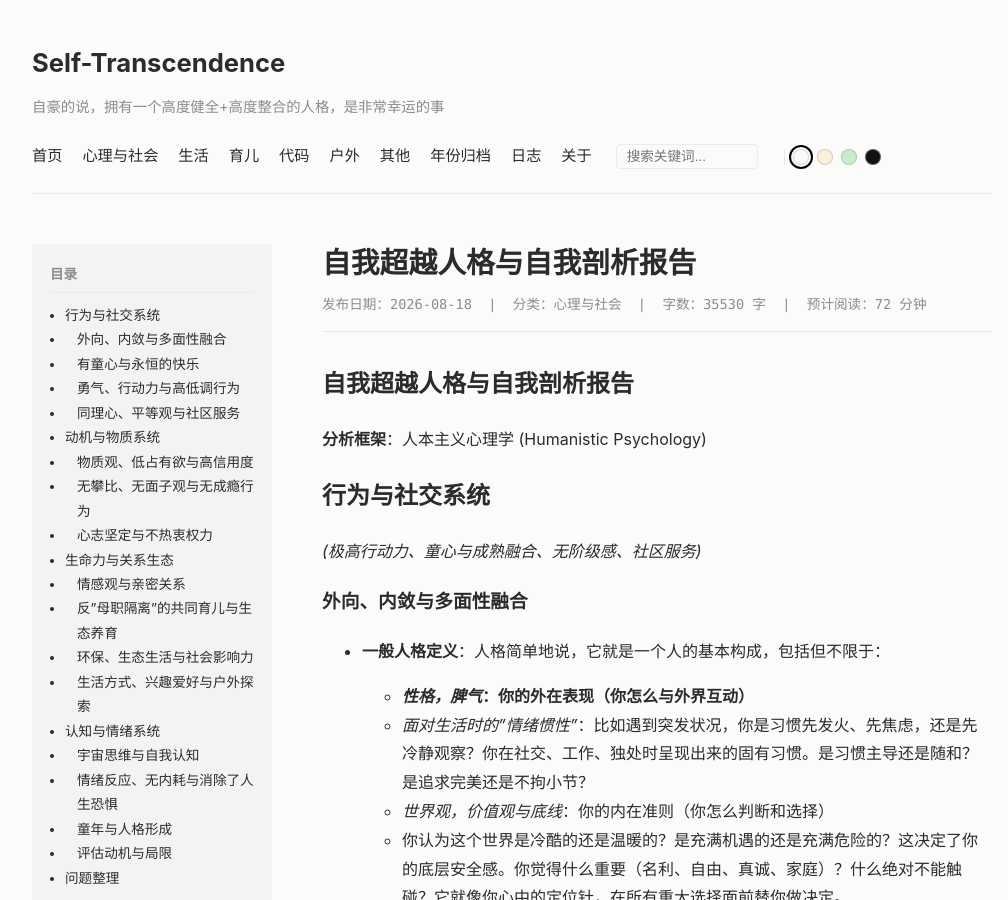
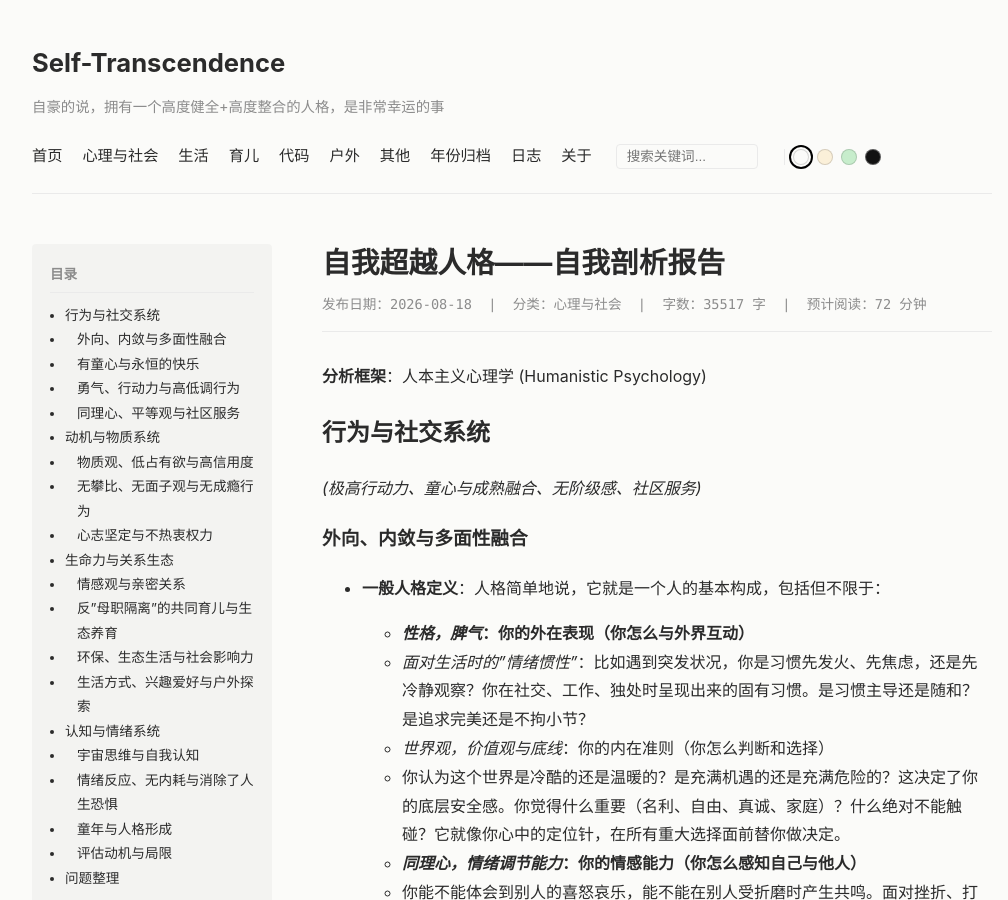
Before and after one commit to Natural-system/self-transcendence, a Jekyll site: the page built from _posts/2026-08-18-自我超越人格——自我剖析报告.md, in a window 1280 px wide and 900 px high. Shown: the whole window, without its empty margins (128-1136 px from the left). Built offline with Jekyll 4.4.1, drawn with Linux system fonts in a browser that asks for light colours; comment, search, counter and statistics services are not loaded.

Commit message:
新的自我超越人格剖析报告。

```diff
--- a/_posts/2026-08-18-自我超越人格与自我剖析报告.md
+++ b/_posts/2026-08-18-自我超越人格——自我剖析报告.md
@@ -1,16 +1,13 @@
 ---
 layout: post
-title: "自我超越人格与自我剖析报告"
+title: "自我超越人格——自我剖析报告"
 date: 2026-08-18
 categories: 心理与社会
 
+
 ---
 
-# 自我超越人格与自我剖析报告
-
 **分析框架**：人本主义心理学 (Humanistic Psychology)
-
-
 
 ## 行为与社交系统
 
```
